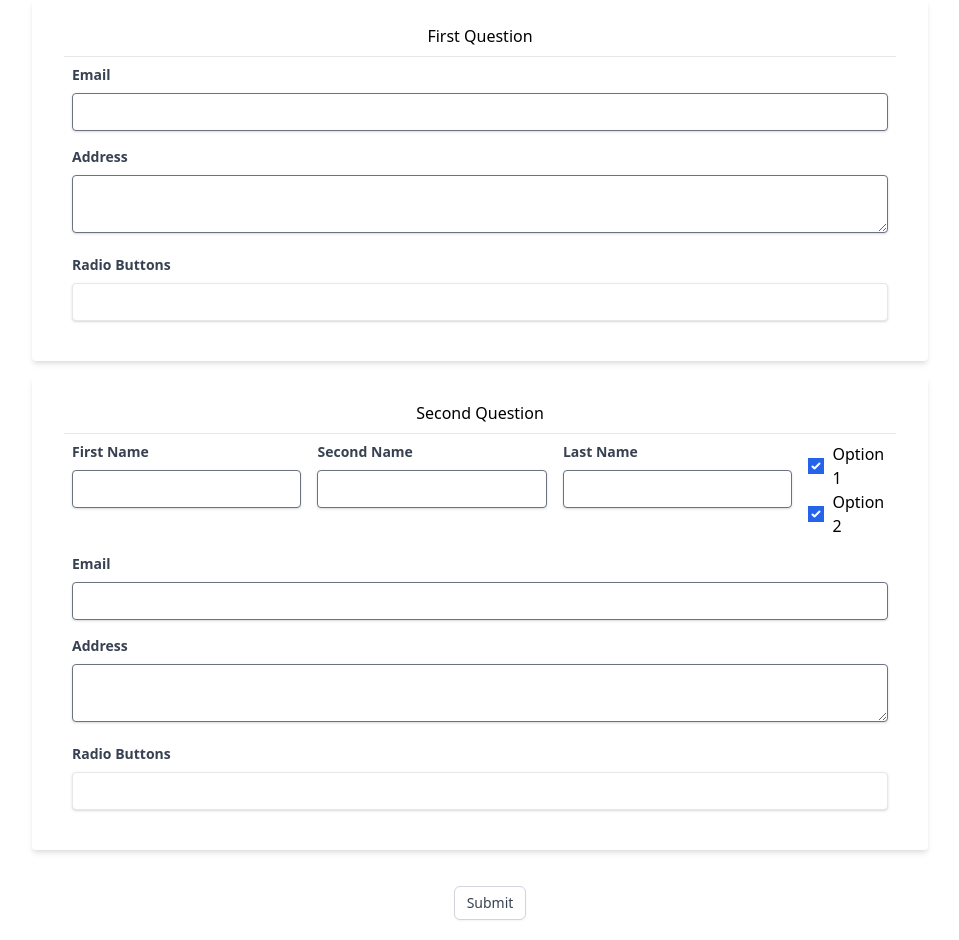
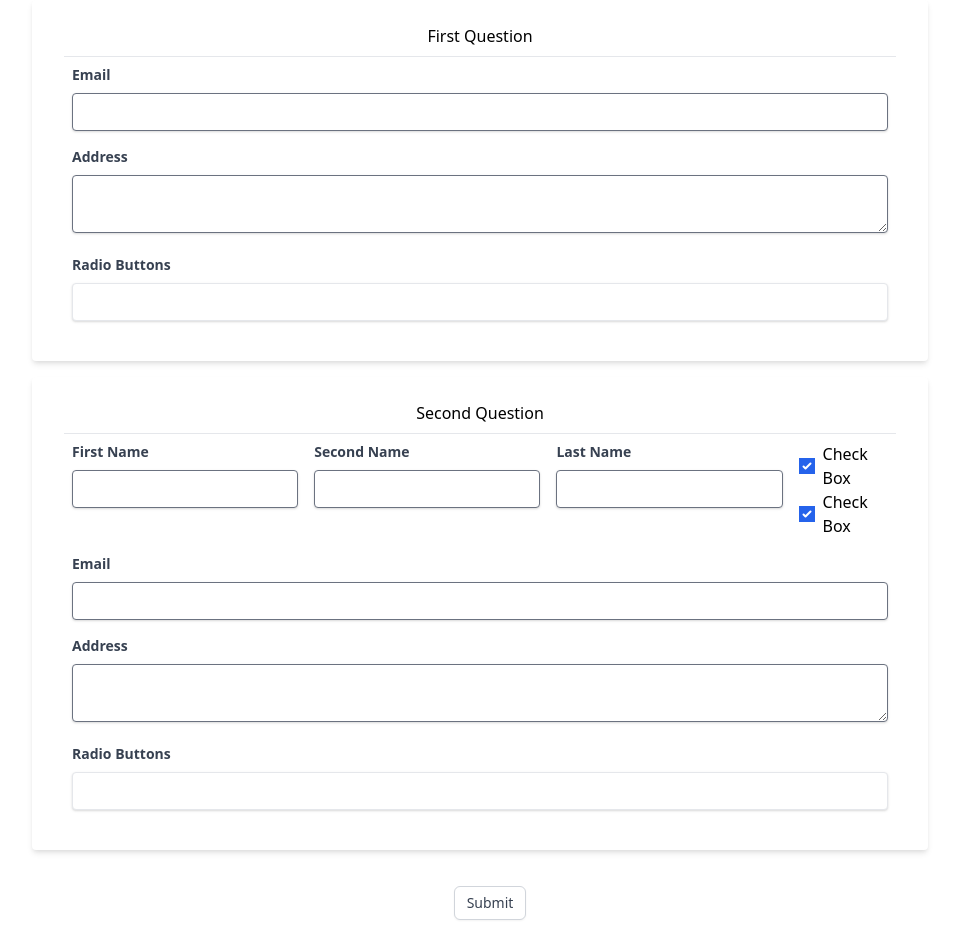
Before and after one commit to shahajalal001/PolyUnoReactTest, a Next.js app: page /question in a window 1280 px wide. Shown: the whole page, without its empty margins (160-1119 px from the left). Built offline with nearby package versions, Linux system fonts and the light colour scheme.

Commit message:
checkbox name problem solve

```diff
--- a/components/option/index.js
+++ b/components/option/index.js
@@ -17,14 +17,14 @@ const Options = ({field, fieldChanged}) => {
                                     type={field.type}
                                     id={option.value}
                                     name={field._uid}
-                                    value={field.value}
+                                    value={field.label}
                                     checked={value}
                                     onChange={(e) => {
                                         fieldChanged(field._uid, e.target.value);
                                         selectChange(value);
                                     }}
                                 />
-                                <span className="ml-2">{option.label}</span>
+                                <span className="ml-2">{field.label}</span>
                             </label>
                             {index < field.options.length - 1 && <br />}
                         </Fragment>
--- a/pages/questioncreate.js
+++ b/pages/questioncreate.js
@@ -226,7 +226,7 @@ const QuestionCreate = () => {
                     question.map((mainItem, mainIndex) => {
                         return(
                             <div key={`item-${mainIndex}`} className='bg-white shadow-md rounded px-8 pt-6 pb-8 mb-4 border-2 border-blue-900 m-5'>
-                                <div className="flex">
+                                <div className="flex" key={`item-1-2-${mainIndex}`}>
                                     <input
                                         type="text"
                                         className='mb-3 shadow appearance-none border rounded w-full py-2 px-3 text-gray-700 leading-tight focus:outline-none focus:shadow-outline'
```
